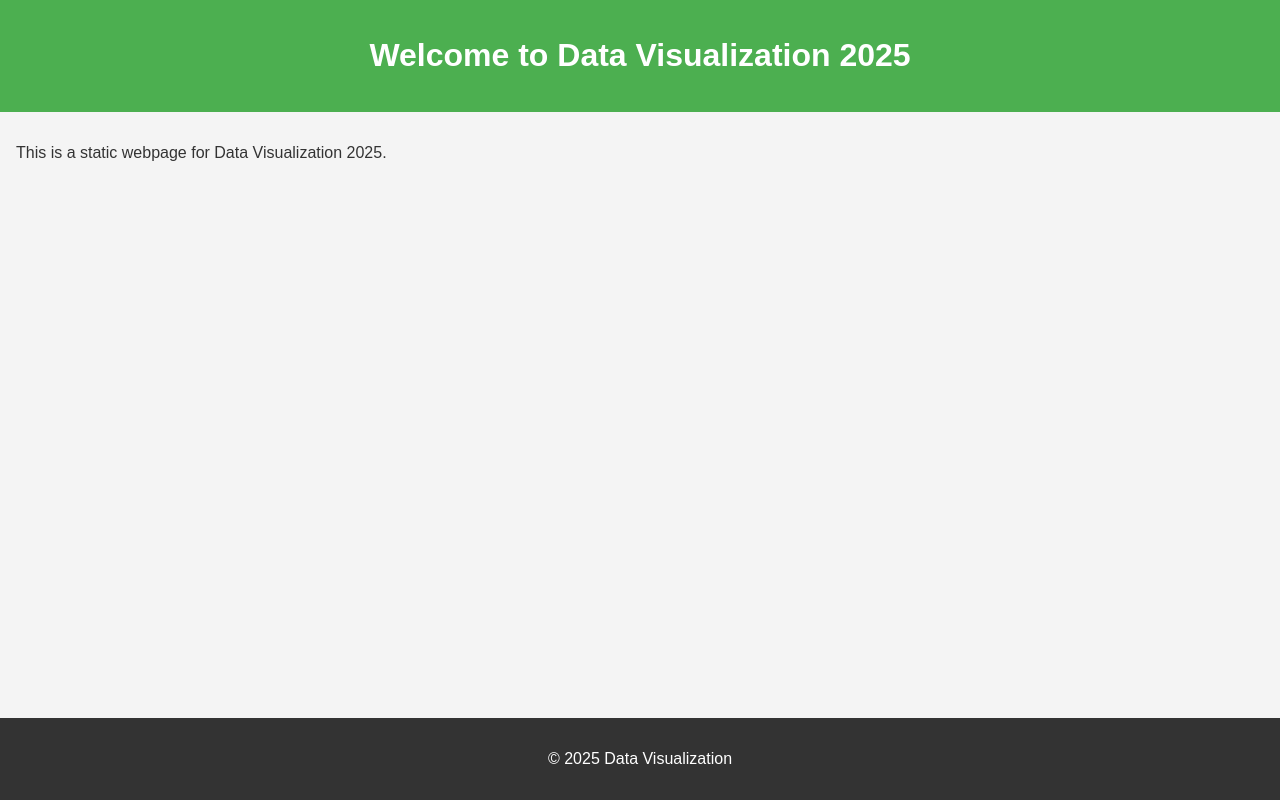
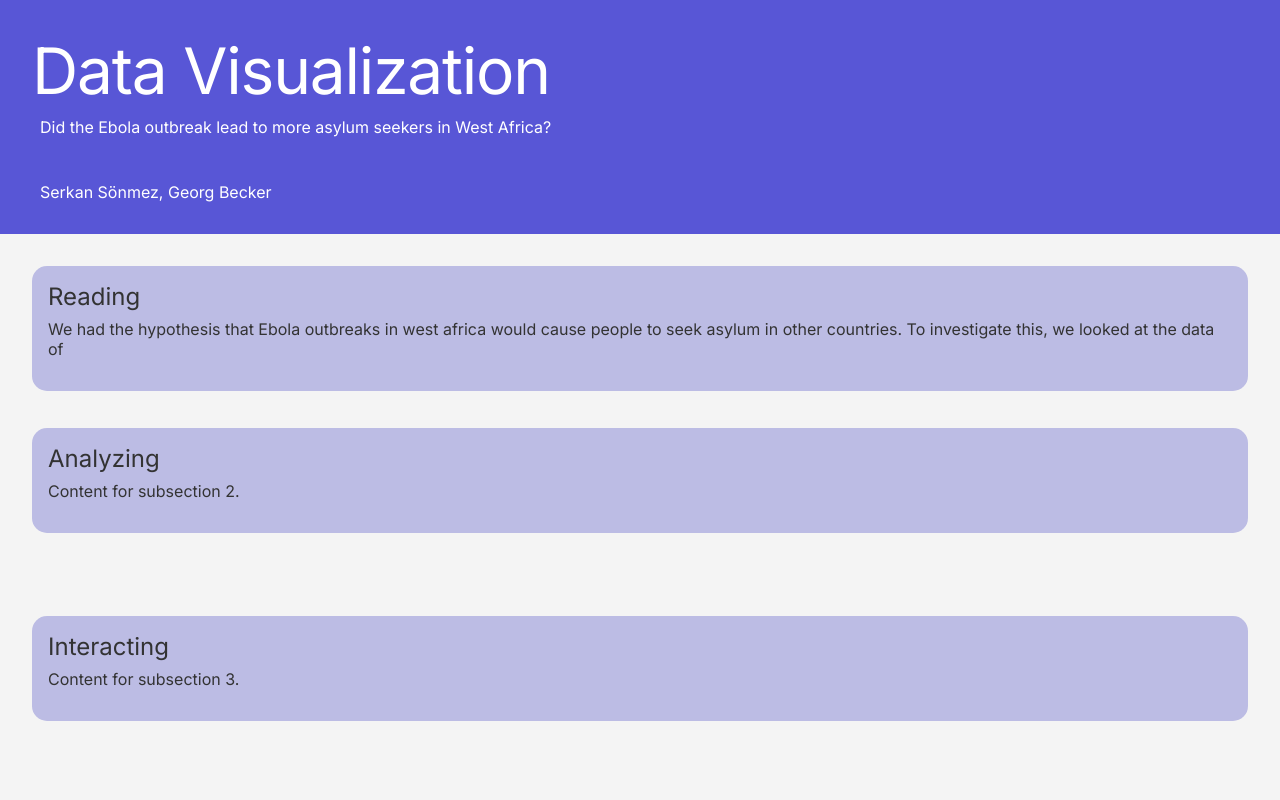
Before and after one commit to shellrider-games/DataVis2025, a plain HTML site: page index.html in a window 1280 px wide. Drawn offline with Linux system fonts and the light colour scheme.

Commit message:
Adapt page style

```diff
--- a/index.html
+++ b/index.html
@@ -5,16 +5,34 @@
     <meta name="viewport" content="width=device-width, initial-scale=1.0">
     <title>Data Visualization 2025</title>
     <link rel="stylesheet" href="styles.css">
+    <link href="https://fonts.googleapis.com/css2?family=Inter:wght@400;700&display=swap" rel="stylesheet">
 </head>
 <body>
     <header>
-        <h1>Welcome to Data Visualization 2025</h1>
+        <h1>Data Visualization</h1>
+        <h2>Did the Ebola outbreak lead to more asylum seekers in West Africa?</h2>
+        <div class="authors">Serkan Sönmez, Georg Becker</div>
     </header>
     <main>
-        <p>This is a static webpage for Data Visualization 2025.</p>
+        <div class="left-column">
+            <section class="box">
+                <h3>Reading</h3>
+                <p>We had the hypothesis that Ebola outbreaks in west africa
+                    would cause people to seek asylum in other countries.
+                    To investigate this, we looked at the data of
+                </p>
+            </section>
+            <section class="box">
+                <h3>Analyzing</h3>
+                <p>Content for subsection 2.</p>
+            </section>
+        </div>
+        <div class="right-column">
+            <section class="box">
+                <h3>Interacting</h3>
+                <p>Content for subsection 3.</p>
+            </section>
+        </div>
     </main>
-    <footer>
-        <p>&copy; 2025 Data Visualization</p>
-    </footer>
 </body>
 </html>
--- a/styles.css
+++ b/styles.css
@@ -1,5 +1,5 @@
 body {
-    font-family: Arial, sans-serif;
+    font-family: 'Inter', sans-serif;
     margin: 0;
     padding: 0;
     background-color: #f4f4f4;
@@ -7,22 +7,88 @@ body {
 }
 
 header {
-    background-color: #4CAF50;
+    background-color: #5856D6;
     color: white;
-    padding: 1em 0;
-    text-align: center;
+    padding: 32px;
+    text-align: left;
+    display: flex;
+    flex-direction: column;
+    justify-content: space-between;
+}
+
+header h1 {
+    font-size: 64px;
+    font-weight: 500;
+    margin: 0;
+    padding: 0;
+    margin-bottom: 8px;
+    letter-spacing: -1.2px;
+}
+
+header h2 {
+    font-size: 16px;
+    font-weight: 400;
+    padding-left: 8px;
+    margin-top: 0;
+}
+
+header .authors {
+    padding-top: 32px;
+    padding-left: 8px;
 }
 
 main {
-    padding: 1em;
+    padding: 32px;
+    display: flex;
+    flex-wrap: wrap;
+    gap: 46px;
 }
 
-footer {
-    background-color: #333;
-    color: white;
-    text-align: center;
-    padding: 1em 0;
-    position: fixed;
-    width: 100%;
-    bottom: 0;
+main .left-column, main .right-column {
+    flex: 1 1 calc(50% - 23px);
+    box-sizing: border-box;
 }
+
+main .left-column .box {
+    margin-bottom: 37px;
+}
+
+main .right-column .box {
+    margin-top: 0;
+}
+
+main .box {
+    background-color: #BCBCE4;
+    border: none;
+    padding: 16px;
+    box-sizing: border-box;
+    margin:0;
+    border-radius: 15px;
+}
+
+main .box h3 {
+    font-size: 24px;
+    font-weight: 500;
+    margin: 0;
+}
+
+main .box p {
+    font-size: 16px;
+    margin-top: 8px;
+    font-weight: 400;
+}
+
+@media (max-width: 1600px) {
+    main {
+        gap: 0;
+    }
+    main .left-column, main .right-column {
+        flex: 1 1 100%;
+    }
+    main .left-column .box {
+        margin-bottom: 37px;
+    }
+    main .right-column .box {
+        margin-top: 46px;
+    }
+}
```
